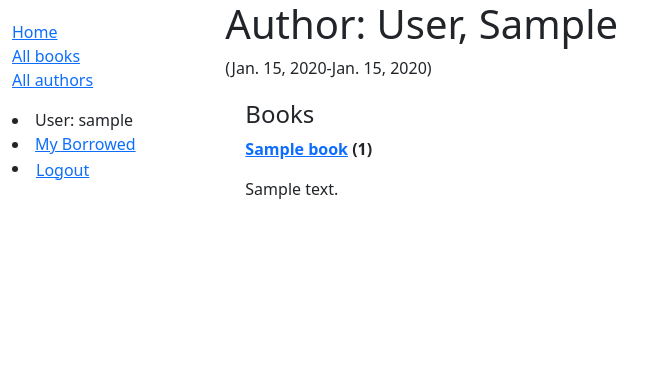
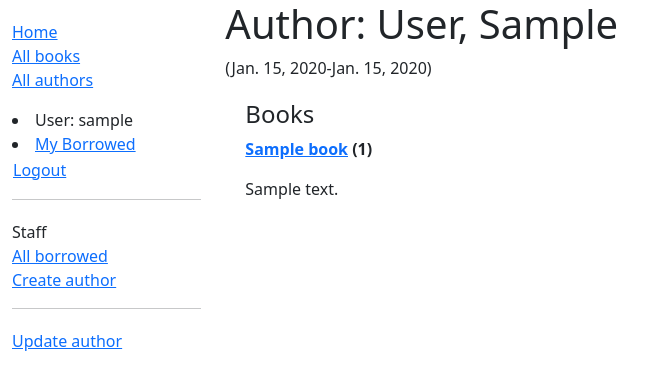
Before and after one commit to MattMizelle32/django_local_library, a Django app: page /catalog/author/1 in a window 1280 px wide. Shown: the top 390 px of the page, without its empty margins (0-667 px from the left). Run offline with Django 5.2, Linux system fonts and the light colour scheme; a user stored in the database is signed in; tables that the repository leaves empty hold one stand-in row (values such as "Sample post").

Commit message:
part 9 -challenge

```diff
--- a/locallibrary/catalog/templates/base_generic.html
+++ b/locallibrary/catalog/templates/base_generic.html
@@ -27,7 +27,6 @@
             {% if user.is_authenticated %}
             <li>User: {{ user.get_username }}</li>
             <li><a href="{% url 'my-borrowed' %}">My Borrowed</a></li>
-            <li>
               <form id="logout-form" method="post" action="{% url 'logout' %}">
                 {% csrf_token %}
                 <button type="submit" class="btn btn-link">Logout</button>
@@ -36,6 +35,17 @@
           {% else %}
             <li><a href="{% url 'login' %}?next={{ request.path }}">Login</a></li>
           {% endif %}
+          {% if user.is_staff %}
+          <hr>
+          <ul class="sidebar-nav">
+          <li>Staff</li>
+             <li><a href="{% url 'borrowed' %}">All borrowed</a></li>
+          {% if perms.catalog.add_author %}
+             <li><a href="{% url 'author-create' %}">Create author</a></li>
+          {% endif %}
+          </ul>
+          {% endif %}
+
           {% endblock %}
         </div>
         <div class="col-sm-10 ">{% block content %}{% endblock %}</div>
--- a/locallibrary/catalog/templates/catalog/author_detail.html
+++ b/locallibrary/catalog/templates/catalog/author_detail.html
@@ -20,3 +20,20 @@
     {% endfor %}
   </div>
 {% endblock %}
+
+{% block sidebar %}
+  {{ block.super }}
+
+  {% if perms.catalog.change_author or perms.catalog.delete_author %}
+  <hr>
+  <ul class="sidebar-nav">
+    {% if perms.catalog.change_author %}
+      <li><a href="{% url 'author-update' author.id %}">Update author</a></li>
+    {% endif %}
+    {% if not author.book_set.all and perms.catalog.delete_author %}
+      <li><a href="{% url 'author-delete' author.id %}">Delete author</a></li>
+    {% endif %}
+    </ul>
+  {% endif %}
+
+{% endblock %}
--- a/locallibrary/catalog/templates/catalog/borrowed.html
+++ b/locallibrary/catalog/templates/catalog/borrowed.html
@@ -8,7 +8,8 @@
 
     {% for bookinst in bookinstance_list %}
     <li class="{% if bookinst.is_overdue %}text-danger{% endif %}">
-        <a href="{% url 'book-detail' bookinst.book.pk %}">{{ bookinst.book.title }}</a> ({{ bookinst.due_back }})
+    <a href="{% url 'book-detail' bookinst.book.pk %}">{{ bookinst.book.title }}</a> ({{ bookinst.due_back }}) {% if user.is_staff %}- {{ bookinst.borrower }}{% endif %}
+    {% if perms.catalog.can_mark_returned %}- <a href="{% url 'renew-book-librarian' bookinst.id %}">Renew</a>{% endif %}
     </li>
     {% endfor %}
   </ul>
@@ -16,4 +17,4 @@
   {% else %}
     <p>There are no books borrowed.</p>
   {% endif %}
-{% endblock %}
+{% endblock %}</li>
--- a/locallibrary/catalog/urls.py
+++ b/locallibrary/catalog/urls.py
@@ -11,3 +11,14 @@ urlpatterns = [
     path('mybooks/', views.LoanedBooksByUserListView.as_view(), name='my-borrowed'),
     path('borrowed/', views.BorrowedBooks.as_view(), name='borrowed'),
 ]
+
+urlpatterns += [
+    path('book/<uuid:pk>/renew/', views.renew_book_librarian, name='renew-book-librarian'),
+]
+
+
+urlpatterns += [
+    path('author/create/', views.AuthorCreate.as_view(), name='author-create'),
+    path('author/<int:pk>/update/', views.AuthorUpdate.as_view(), name='author-update'),
+    path('author/<int:pk>/delete/', views.AuthorDelete.as_view(), name='author-delete'),
+]
--- a/locallibrary/catalog/views.py
+++ b/locallibrary/catalog/views.py
@@ -1,8 +1,20 @@
 from django.shortcuts import render
 from .models import Book, Author, BookInstance, Genre
 from django.views import generic
-from django.contrib.auth.decorators import login_required
-from django.contrib.auth.mixins import LoginRequiredMixin
+from django.contrib.auth.mixins import LoginRequiredMixin, PermissionRequiredMixin
+
+import datetime
+
+from django.contrib.auth.decorators import login_required, permission_required
+from django.shortcuts import get_object_or_404
+from django.http import HttpResponseRedirect
+from django.urls import reverse
+
+from django.views.generic.edit import CreateView, UpdateView, DeleteView
+from django.urls import reverse_lazy
+from .models import Author
+
+from catalog.forms import RenewBookForm
 
 @login_required
 def index(request):
@@ -63,6 +75,7 @@ class AuthorDetailView(LoginRequiredMixin, generic.DetailView):
 class LoanedBooksByUserListView(LoginRequiredMixin, generic.ListView):
     """Generic class-based view listing books on loan to current user."""
     model = BookInstance
+    context_object_name = 'bookinstance_list'
     template_name = 'catalog/bookinstance_list_borrowed_user.html'
     paginate_by = 10
 
@@ -85,3 +98,66 @@ class BorrowedBooks(LoginRequiredMixin, generic.ListView):
             BookInstance.objects.filter(status__exact='o')
             .order_by('due_back')
         )
+
+
+@login_required
+@permission_required('catalog.can_mark_returned', raise_exception=True)
+def renew_book_librarian(request, pk):
+    """View function for renewing a specific BookInstance by librarian."""
+    book_instance = get_object_or_404(BookInstance, pk=pk)
+
+    # If this is a POST request then process the Form data
+    if request.method == 'POST':
+
+        # Create a form instance and populate it with data from the request (binding):
+        form = RenewBookForm(request.POST)
+
+        # Check if the form is valid:
+        if form.is_valid():
+            # process the data in form.cleaned_data as required (here we just write it to the model due_back field)
+            book_instance.due_back = form.cleaned_data['renewal_date']
+            book_instance.save()
+
+            # redirect to a new URL:
+            return HttpResponseRedirect(reverse('borrowed'))
+
+    # If this is a GET (or any other method) create the default form.
+    else:
+        proposed_renewal_date = datetime.date.today() + datetime.timedelta(weeks=3)
+        form = RenewBookForm(initial={'renewal_date': proposed_renewal_date})
+
+    context = {
+        'form': form,
+        'book_instance': book_instance,
+    }
+
+    return render(request, 'catalog/book_renew_librarian.html', context)
+
+
+class AuthorCreate(PermissionRequiredMixin, CreateView):
+    model = Author
+    fields = ['first_name', 'last_name', 'date_of_birth', 'date_of_death']
+    initial = {'date_of_death': '11/11/2023'}
+    permission_required = 'catalog.add_author'
+
+
+class AuthorUpdate(PermissionRequiredMixin, UpdateView):
+    model = Author
+    # Not recommended (potential security issue if more fields added)
+    fields = '__all__'
+    permission_required = 'catalog.change_author'
+
+
+class AuthorDelete(PermissionRequiredMixin, DeleteView):
+    model = Author
+    success_url = reverse_lazy('authors')
+    permission_required = 'catalog.delete_author'
+
+    def form_valid(self, form):
+        try:
+            self.object.delete()
+            return HttpResponseRedirect(self.success_url)
+        except Exception as e:
+            return HttpResponseRedirect(
+                reverse("author-delete", kwargs={"pk": self.object.pk})
+            )
```
Also changed, not shown: locallibrary/catalog/forms.py (added, +23 -0 lines), locallibrary/catalog/templates/catalog/author_confirm_delete.html (added, +25 -0 lines), locallibrary/catalog/templates/catalog/author_form.html (added, +11 -0 lines), locallibrary/catalog/templates/catalog/book_renew_librarian.html (added, +15 -0 lines). Lines whose indentation alone changed are shown as unchanged.
